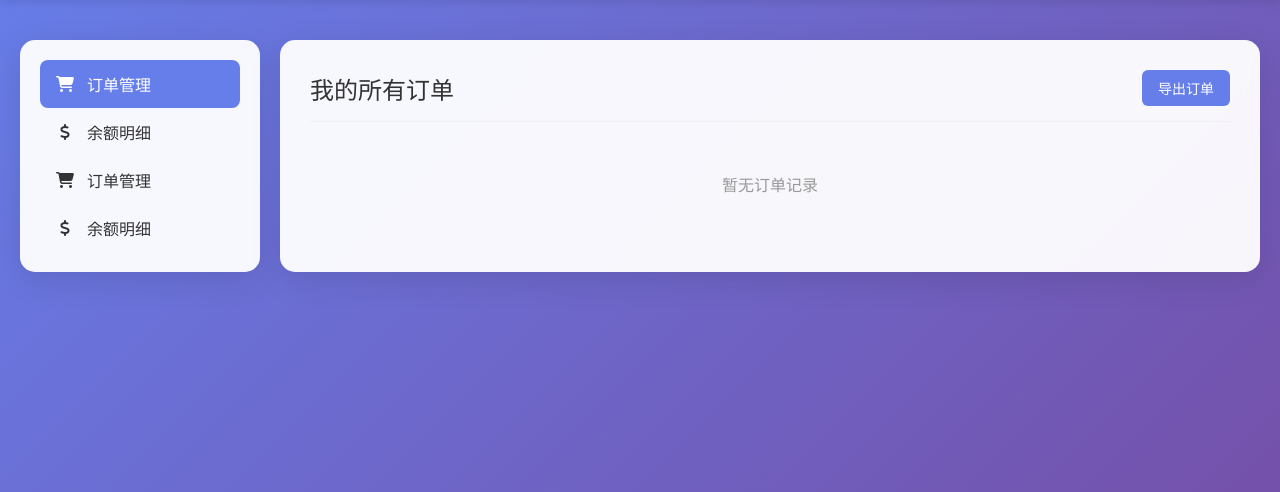
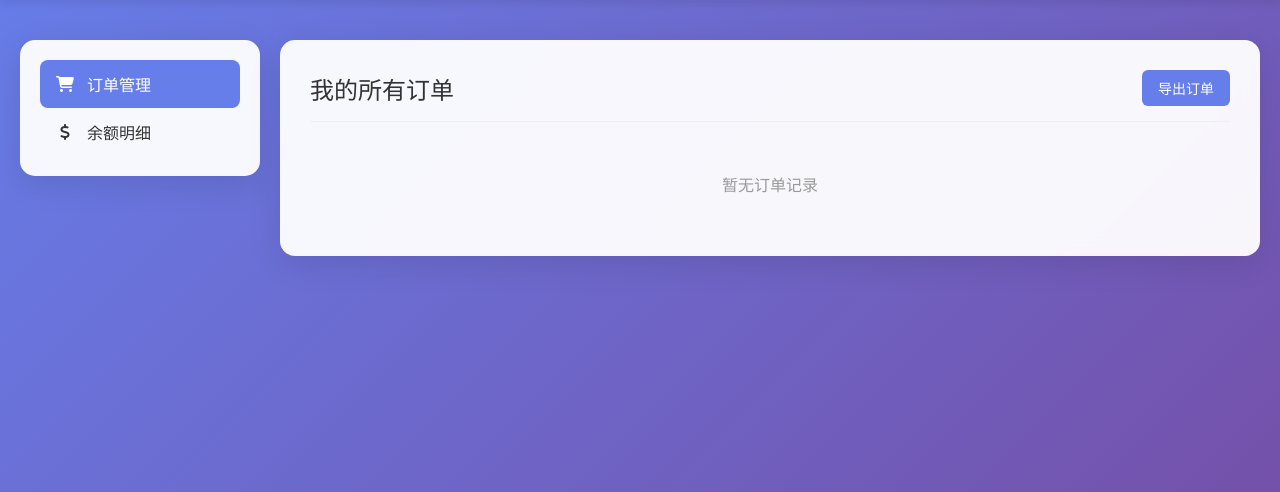
Before and after one commit to kidrauhl123/testbot, a Flask app: page /dashboard in a window 1280 px wide. Shown: the part 70-562 px from the top of the page. Run offline with Flask 2, Linux system fonts and the light colour scheme; a user stored in the database is signed in; data comes from the database, SQL or seed files in the repository; data that the repository does not hold is empty; some libraries are stand-ins or nearby versions.

Commit message:
Update dashboard.html

```diff
--- a/templates/dashboard.html
+++ b/templates/dashboard.html
@@ -488,8 +488,6 @@
       <ul class="sidebar-menu">
         <li><a href="#orders" class="active"><i class="fas fa-shopping-cart"></i> 订单管理</a></li>
         <li><a href="#balance"><i class="fas fa-dollar-sign"></i> 余额明细</a></li>
-        <li><a href="#orders"><i class="fas fa-shopping-cart"></i>订单管理</a></li>
-        <li><a href="#balance"><i class="fas fa-dollar-sign"></i>余额明细</a></li>
       </ul>
     </div>
     <div class="content">
```
